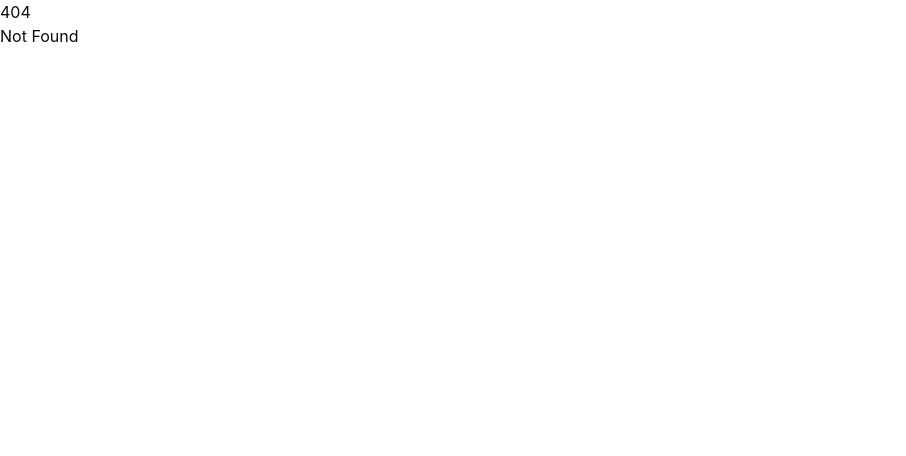
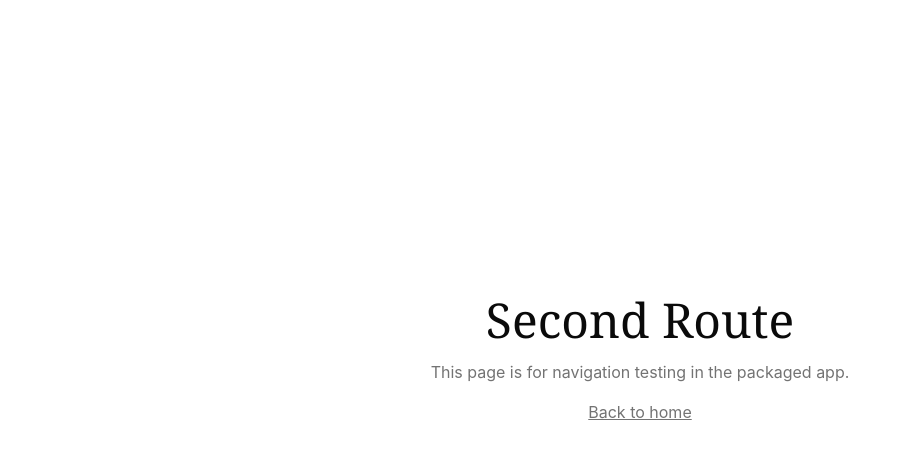
Before and after one commit to Pandoks/svelteplex, a SvelteKit app in the folder apps/desktop/: page /second in a window 1280 px wide. Before the commit this address had no page. Shown: the top 456 px of the page, without its empty margins (0-906 px from the left). Built offline with nearby package versions, Linux system fonts and the light colour scheme; a web font is replaced by a local one.

Commit message:
update: routing example

```diff
--- a/apps/desktop/src/routes/+page.svelte
+++ b/apps/desktop/src/routes/+page.svelte
@@ -1,4 +1,5 @@
 <script lang="ts">
+  import { resolve } from '$app/paths';
   import { Badge } from '@svelteplex/svelte/shadcn/badge';
 </script>
 
@@ -12,5 +13,8 @@
     </Badge>
     <h1 class="font-garamond -mt-2 text-9xl font-medium">SveltePlex</h1>
     <h2 class="font-garamond mt-5 text-lg">Monorepo for Everything Svelte</h2>
+    <a href={resolve('/second')} class="mt-4 text-neutral-500 underline hover:text-neutral-800">
+      Go to the second route
+    </a>
   </div>
 </div>
--- /dev/null
+++ b/apps/desktop/src/routes/second/+page.svelte
@@ -0,0 +1,13 @@
+<script lang="ts">
+  import { resolve } from '$app/paths';
+</script>
+
+<div class="flex h-screen w-screen flex-col items-center justify-center">
+  <div class="-mt-20 flex flex-col items-center">
+    <h1 class="font-garamond text-5xl font-medium">Second Route</h1>
+    <p class="mt-4 text-neutral-500">This page is for navigation testing in the packaged app.</p>
+    <a href={resolve('/')} class="mt-4 text-neutral-500 underline hover:text-neutral-800">
+      Back to home
+    </a>
+  </div>
+</div>
```
